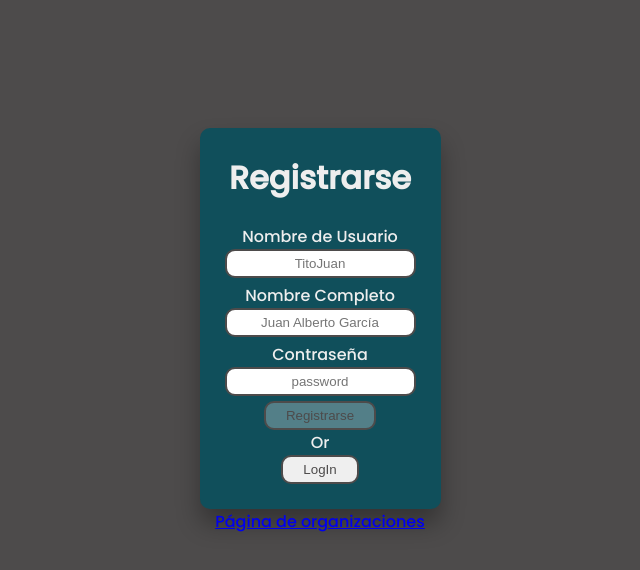
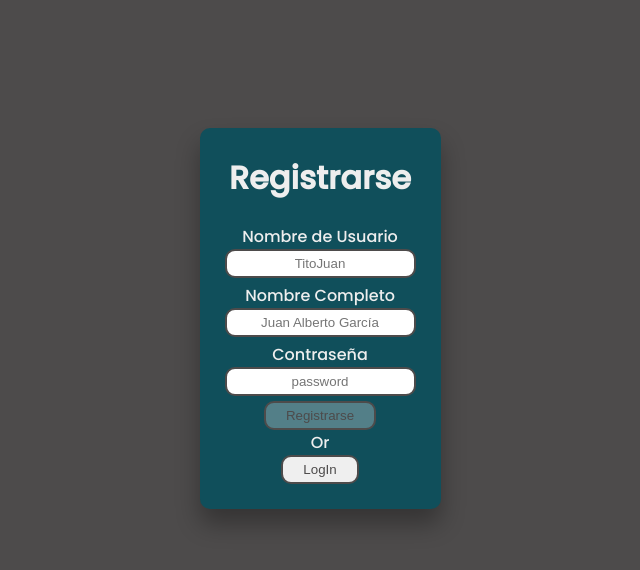
Before and after one commit to RubisRage/Meeting-Manager-PS, an Angular app in the folder Client/: page /signup in a window 1280 px wide. Shown: the top 570 px of the page, without its empty margins (320-960 px from the left). Built offline with nearby package versions, Linux system fonts and the light colour scheme.

Commit message:
Fixed minor issue

```diff
--- a/Client/src/app/signup-form/signup-form.component.html
+++ b/Client/src/app/signup-form/signup-form.component.html
@@ -83,4 +83,3 @@
         </form>
     </div>
 </div>
-<a [routerLink]="['/organizaciones']">Página de organizaciones</a>
```
